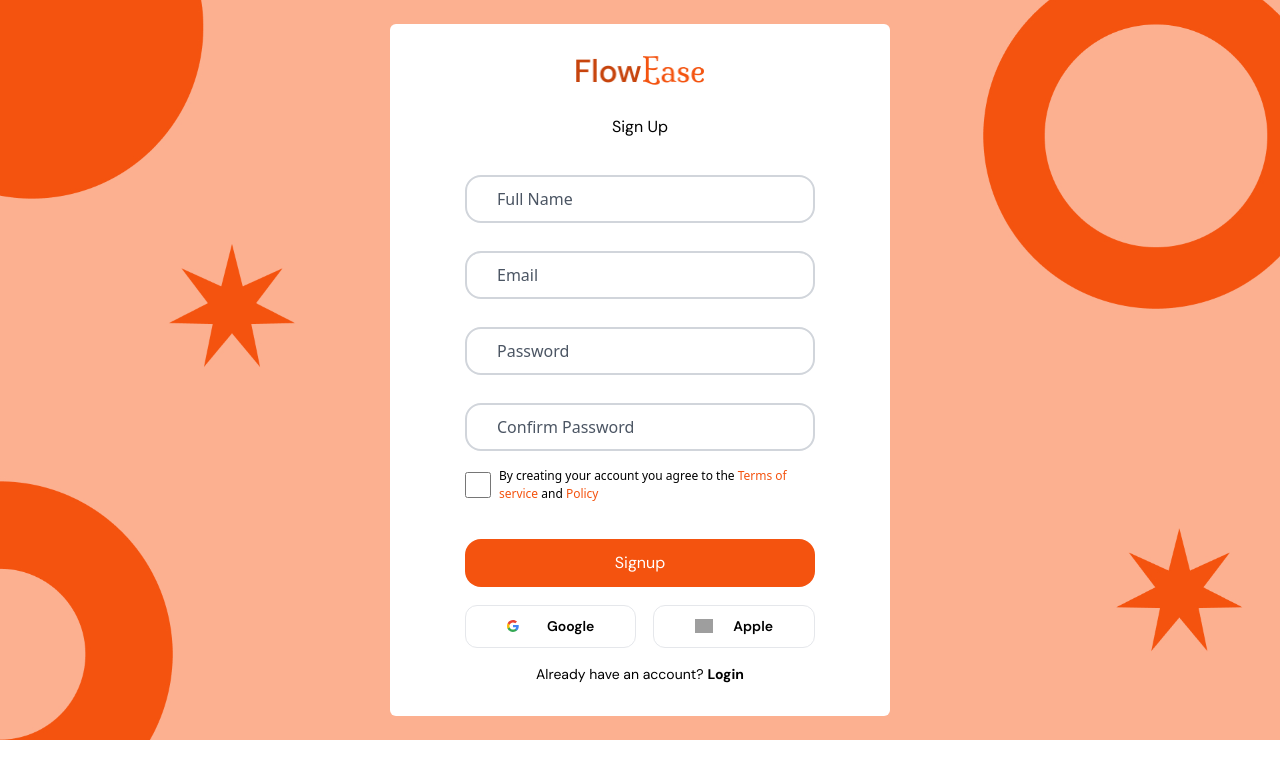
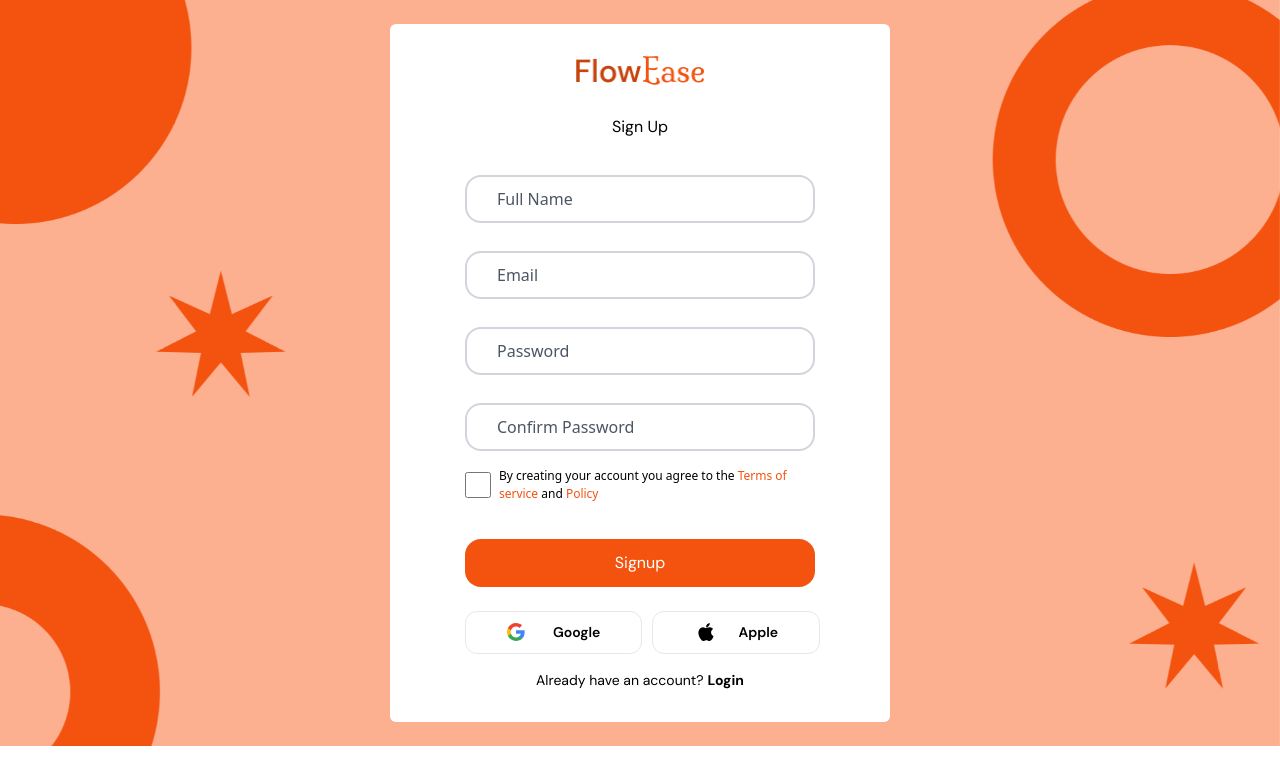
Before and after one commit to iamipheco/sync-hackthon-three-project, a React (Vite) app: page /signup in a window 1280 px wide. Shown: the top 784 px of the page. Built offline with nearby package versions, Linux system fonts and the light colour scheme; grey boxes are pictures that could not be loaded.

Commit message:
fixed a signup and a signin page 3

```diff
--- a/src/components/SignIn.jsx
+++ b/src/components/SignIn.jsx
@@ -1,5 +1,8 @@
 import React, { useState } from "react";
 import { Link } from "react-router-dom";
+import logoImage from "../assets/img/logo.png";
+import bgFlow from "../assets/img/bg.jpg";
+
 
 const SignInPage = () => {
     const [formData, setFormData] = useState({
@@ -20,13 +23,13 @@ const SignInPage = () => {
     return (
         <div
             className="bg-cover bg-center bg-fixed h-screen"
-            style={{ backgroundImage: "url(/src/assets/img/bg.jpg)" }}
+            style={{ backgroundImage: `url(${bgFlow})` }}
         >
             <section className="p-10">
                 <div className="container flex flex-col items-center">
                     <div className="w-[500px] bg-white rounded-md p-[32px]">
                         <img
-                            src="/src/assets/img/logo.png"
+                            src={logoImage}
                             alt="flowease-logo"
                             className="mx-auto w-32"
                         />
@@ -124,11 +127,41 @@ const SignInPage = () => {
                                         to="/google-login"
                                         className="flex items-center gap-7"
                                     >
-                                        <img
-                                            src="/src/assets/img/google.svg"
-                                            alt="google-logo"
-                                            className="w-[12px]"
-                                        />
+                                        <svg
+                                            width="18"
+                                            height="18"
+                                            viewBox="0 0 18 18"
+                                            fill="none"
+                                            xmlns="http://www.w3.org/2000/svg"
+                                        >
+                                            <g clip-path="url(#clip0_3_274)">
+                                                <path
+                                                    d="M17.64 9.20443C17.64 8.56625 17.5827 7.95262 17.4764 7.36353H9V10.8449H13.8436C13.635 11.9699 13.0009 12.9231 12.0477 13.5613V15.8194H14.9564C16.6582 14.2526 17.64 11.9453 17.64 9.20443Z"
+                                                    fill="#4285F4"
+                                                />
+                                                <path
+                                                    d="M8.99976 18C11.4298 18 13.467 17.1941 14.9561 15.8195L12.0475 13.5613C11.2416 14.1013 10.2107 14.4204 8.99976 14.4204C6.65567 14.4204 4.67158 12.8372 3.96385 10.71H0.957031V13.0418C2.43794 15.9831 5.48158 18 8.99976 18Z"
+                                                    fill="#34A853"
+                                                />
+                                                <path
+                                                    d="M3.96409 10.7101C3.78409 10.1701 3.68182 9.59325 3.68182 9.00007C3.68182 8.40689 3.78409 7.83007 3.96409 7.29007V4.95825H0.957273C0.347727 6.17325 0 7.5478 0 9.00007C0 10.4523 0.347727 11.8269 0.957273 13.0419L3.96409 10.7101Z"
+                                                    fill="#FBBC05"
+                                                />
+                                                <path
+                                                    d="M8.99976 3.57955C10.3211 3.57955 11.5075 4.03364 12.4402 4.92545L15.0216 2.34409C13.4629 0.891818 11.4257 0 8.99976 0C5.48158 0 2.43794 2.01682 0.957031 4.95818L3.96385 7.29C4.67158 5.16273 6.65567 3.57955 8.99976 3.57955Z"
+                                                    fill="#EA4335"
+                                                />
+                                            </g>
+                                            <defs>
+                                                <clipPath id="clip0_3_274">
+                                                    <rect
+                                                        width="18"
+                                                        height="18"
+                                                        fill="white"
+                                                    />
+                                                </clipPath>
+                                            </defs>
+                                        </svg>
                                         <p className="font-semibold text-[14px]">
                                             Google
                                         </p>
@@ -139,11 +172,19 @@ const SignInPage = () => {
                                         to="/apple-login"
                                         className="flex items-center gap-5"
                                     >
-                                        <img
-                                            src="/src/assets/img/apple.svg"
-                                            alt="apple-logo"
-                                            className="w-[18px]"
-                                        />
+                                        <svg
+                                            width="24"
+                                            height="24"
+                                            viewBox="0 0 24 24"
+                                            fill="none"
+                                            xmlns="http://www.w3.org/2000/svg"
+                                        >
+                                            <path
+                                                d="M17.0502 20.28C16.0702 21.23 15.0002 21.08 13.9702 20.63C12.8802 20.17 11.8802 20.15 10.7302 20.63C9.29016 21.25 8.53016 21.07 7.67016 20.28C2.79016 15.25 3.51016 7.59 9.05016 7.31C10.4002 7.38 11.3402 8.05 12.1302 8.11C13.3102 7.87 14.4402 7.18 15.7002 7.27C17.2102 7.39 18.3502 7.99 19.1002 9.07C15.9802 10.94 16.7202 15.05 19.5802 16.2C19.0102 17.7 18.2702 19.19 17.0402 20.29L17.0502 20.28ZM12.0302 7.25C11.8802 5.02 13.6902 3.18 15.7702 3C16.0602 5.58 13.4302 7.5 12.0302 7.25Z"
+                                                fill="black"
+                                            />
+                                        </svg>
+
                                         <p className="font-semibold text-[14px]">
                                             Apple
                                         </p>
--- a/src/components/SignUp.jsx
+++ b/src/components/SignUp.jsx
@@ -1,5 +1,7 @@
 import React, { useState } from "react";
 import { Link } from "react-router-dom";
+import logoImage from "../assets/img/logo.png";
+import bgFlow from "../assets/img/bg.jpg";
 
 const SignUp = () => {
     const [formData, setFormData] = useState({
@@ -21,14 +23,14 @@ const SignUp = () => {
 
     return (
         <div
-            className="bg-cover bg-center"
-            style={{ backgroundImage: "url(/src/assets/img/bg.jpg)" }}
+            className="bg-cover bg-center bg-fixed"
+            style={{ backgroundImage: `url(${bgFlow})` }}
         >
-            <section className=" p-6">
+            <section className="p-6">
                 <div className="container flex flex-col items-center">
                     <div className="w-[500px] bg-white rounded-md p-[32px]">
                         <img
-                            src="/src/assets/img/logo.png "
+                            src={logoImage}
                             alt="flowease-logo"
                             className="mx-auto w-32"
                         />
@@ -171,32 +173,69 @@ const SignUp = () => {
                                 className="mt-[36px] bg-[#F4530F] w-full h-[48px] text-white rounded-2xl cursor-pointer"
                             />
                             {/* Social Logins */}
-                            <div className="mt-[18px] flex flex-col lg:flex-row justify-between gap-[10px]">
+                            <div className="mt-6 flex flex-col lg:flex-row justify-between gap-[10px]">
                                 <div className="border py-[10px] px-[41px] lg:rounded-xl cursor-pointer flex items-center justify-center">
                                     <Link
                                         to="/google-login"
                                         className="flex items-center gap-7"
                                     >
-                                        <img
-                                            src="/src/assets/img/google.svg"
-                                            alt="google-logo"
-                                            className="w-[12px]"
-                                        />
+                                        <svg
+                                            width="18"
+                                            height="18"
+                                            viewBox="0 0 18 18"
+                                            fill="none"
+                                            xmlns="http://www.w3.org/2000/svg"
+                                        >
+                                            <g clip-path="url(#clip0_3_274)">
+                                                <path
+                                                    d="M17.64 9.20443C17.64 8.56625 17.5827 7.95262 17.4764 7.36353H9V10.8449H13.8436C13.635 11.9699 13.0009 12.9231 12.0477 13.5613V15.8194H14.9564C16.6582 14.2526 17.64 11.9453 17.64 9.20443Z"
+                                                    fill="#4285F4"
+                                                />
+                                                <path
+                                                    d="M8.99976 18C11.4298 18 13.467 17.1941 14.9561 15.8195L12.0475 13.5613C11.2416 14.1013 10.2107 14.4204 8.99976 14.4204C6.65567 14.4204 4.67158 12.8372 3.96385 10.71H0.957031V13.0418C2.43794 15.9831 5.48158 18 8.99976 18Z"
+                                                    fill="#34A853"
+                                                />
+                                                <path
+                                                    d="M3.96409 10.7101C3.78409 10.1701 3.68182 9.59325 3.68182 9.00007C3.68182 8.40689 3.78409 7.83007 3.96409 7.29007V4.95825H0.957273C0.347727 6.17325 0 7.5478 0 9.00007C0 10.4523 0.347727 11.8269 0.957273 13.0419L3.96409 10.7101Z"
+                                                    fill="#FBBC05"
+                                                />
+                                                <path
+                                                    d="M8.99976 3.57955C10.3211 3.57955 11.5075 4.03364 12.4402 4.92545L15.0216 2.34409C13.4629 0.891818 11.4257 0 8.99976 0C5.48158 0 2.43794 2.01682 0.957031 4.95818L3.96385 7.29C4.67158 5.16273 6.65567 3.57955 8.99976 3.57955Z"
+                                                    fill="#EA4335"
+                                                />
+                                            </g>
+                                            <defs>
+                                                <clipPath id="clip0_3_274">
+                                                    <rect
+                                                        width="18"
+                                                        height="18"
+                                                        fill="white"
+                                                    />
+                                                </clipPath>
+                                            </defs>
+                                        </svg>
                                         <p className="font-semibold text-[14px]">
                                             Google
                                         </p>
                                     </Link>
                                 </div>
-                                <div className="border px-[41px] rounded-xl cursor-pointer flex items-center justify-centerlg:mt-0">
+                                <div className="border px-[41px] rounded-xl cursor-pointer flex items-center justify-center lg:mt-0">
                                     <Link
                                         to="/apple-login"
                                         className="flex items-center gap-5"
                                     >
-                                        <img
-                                            src="/src/assets/img/apple.svg"
-                                            alt="apple-logo"
-                                            className="w-[18px]"
-                                        />
+                                        <svg
+                                            width="24"
+                                            height="24"
+                                            viewBox="0 0 24 24"
+                                            fill="none"
+                                            xmlns="http://www.w3.org/2000/svg"
+                                        >
+                                            <path
+                                                d="M17.0502 20.28C16.0702 21.23 15.0002 21.08 13.9702 20.63C12.8802 20.17 11.8802 20.15 10.7302 20.63C9.29016 21.25 8.53016 21.07 7.67016 20.28C2.79016 15.25 3.51016 7.59 9.05016 7.31C10.4002 7.38 11.3402 8.05 12.1302 8.11C13.3102 7.87 14.4402 7.18 15.7002 7.27C17.2102 7.39 18.3502 7.99 19.1002 9.07C15.9802 10.94 16.7202 15.05 19.5802 16.2C19.0102 17.7 18.2702 19.19 17.0402 20.29L17.0502 20.28ZM12.0302 7.25C11.8802 5.02 13.6902 3.18 15.7702 3C16.0602 5.58 13.4302 7.5 12.0302 7.25Z"
+                                                fill="black"
+                                            />
+                                        </svg>
                                         <p className="font-semibold text-[14px]">
                                             Apple
                                         </p>
```
Also changed, not shown: src/components/Logo.jsx (added).
